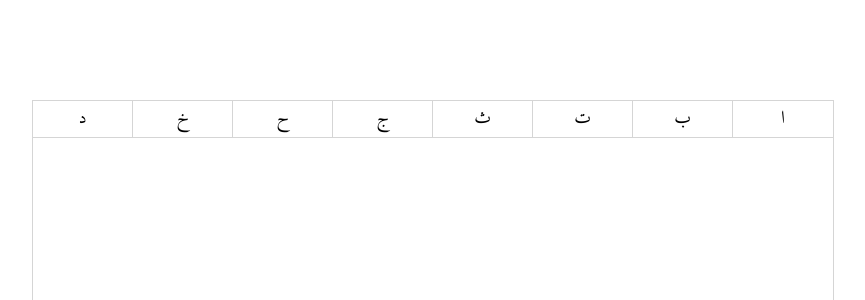
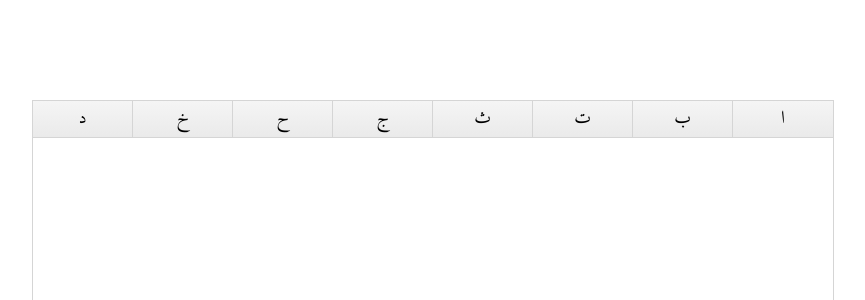
Before and after one commit to dhis2/d2-tabular, a React app: page / in a window 1280 px wide. Shown: the top 300 px of the page, without its empty margins (207-1072 px from the left). Built offline with nearby package versions, Linux system fonts and the light colour scheme.

Commit message:
use gradient in header for a succinct header

```diff
--- a/src/components/Sheet/HeaderRow/styles.css
+++ b/src/components/Sheet/HeaderRow/styles.css
@@ -1,5 +1,6 @@
 :root {
   --border-color: #d5d5d5;
+  --active: #efefef;
 }
 
 .container {
@@ -7,17 +8,20 @@
   width: 100%;
   height: 36px;
   line-height: 36px;
-  background-color: #fff;
   border-bottom: 1px solid var(--border-color);
+  background: linear-gradient(0deg, #eaeaea, #f5f5f5);
 }
 
 .item {
+  cursor: pointer;
+  user-select: none;
   box-sizing: border-box;
   display: inline-block;
   text-align: center;
   font-weight: 500;
   border-left: 1px solid var(--border-color);
 }
+
 .item:first-child {
   border-left: 0;
 }
```
